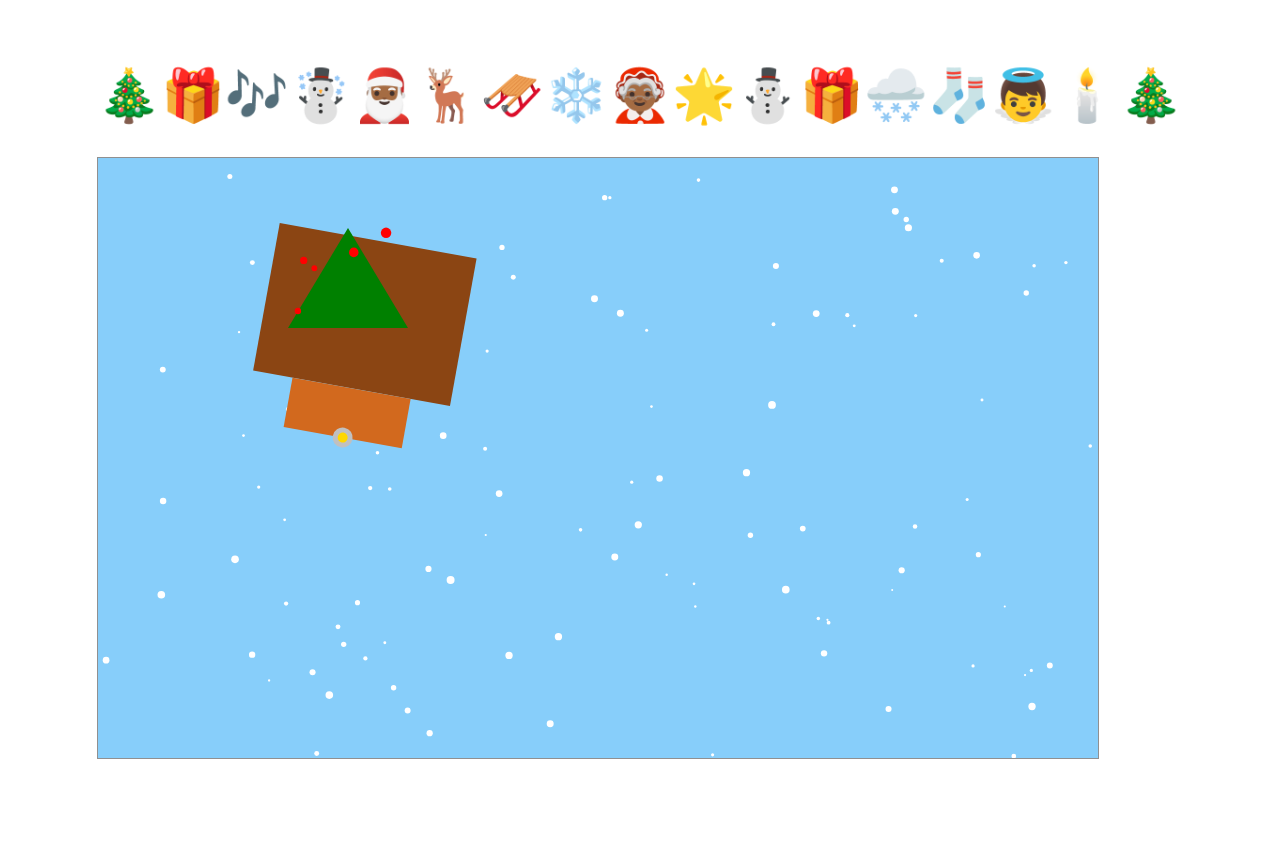
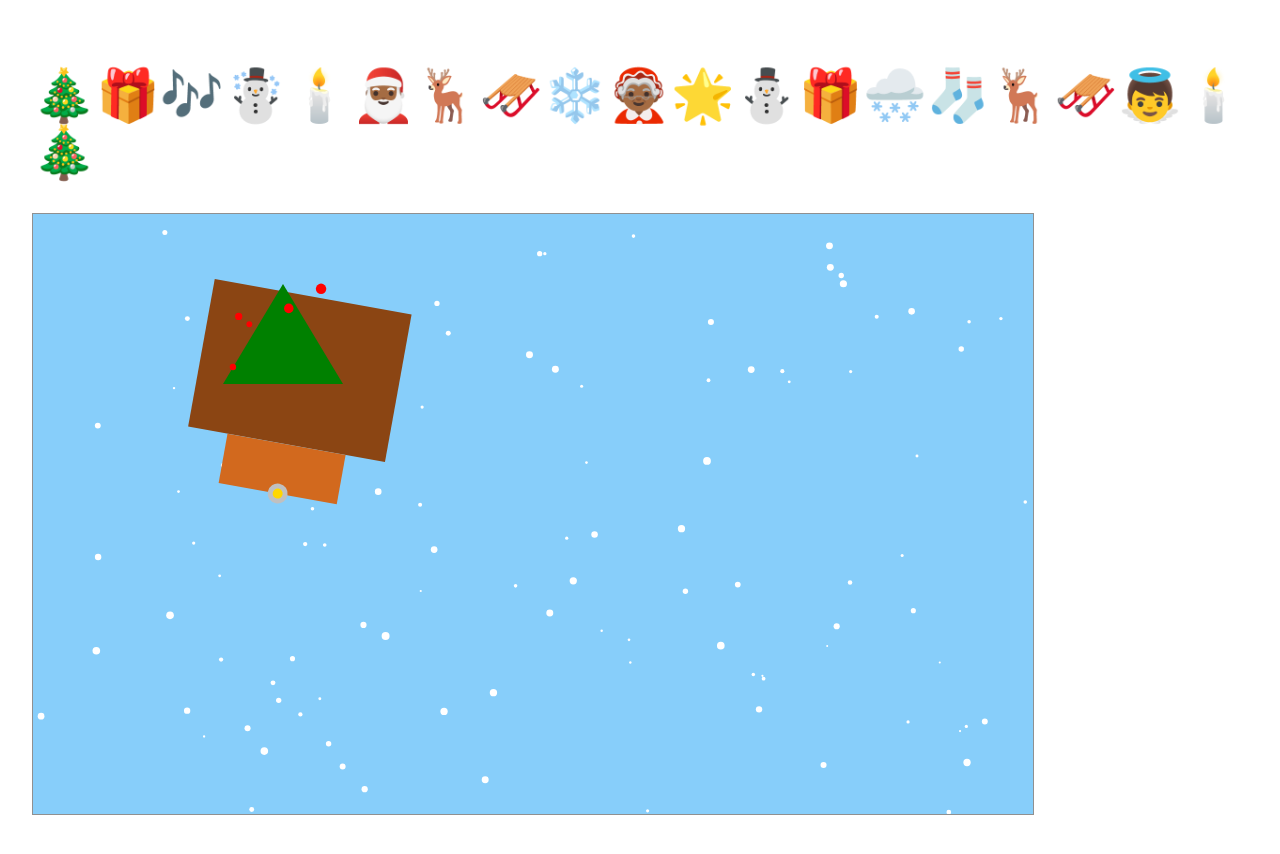
Before and after one commit to ksr0222/newCanvas, a React (Vite) app in the folder new-canvas/: page / in a window 1280 px wide. Shown: the top 854 px of the page. Built offline with nearby package versions, Linux system fonts and the light colour scheme.

Commit message:
타이틀 추가

```diff
--- a/new-canvas/src/App.tsx
+++ b/new-canvas/src/App.tsx
@@ -99,7 +99,7 @@ function App() {
       <div className="wrap">
         <Dot />
       </div> */}
-      <h1>🎄🎁🎶☃️🎅🏾🦌🛷❄️🤶🏾🌟⛄🎁🌨️🧦👼🕯️🎄</h1>
+      <h1>🎄🎁🎶☃️🕯️🎅🏾🦌🛷❄️🤶🏾🌟⛄🎁🌨️🧦🦌🛷👼🕯️🎄</h1>
       <div className="wrap">
         <Orgel />
       </div>
```
